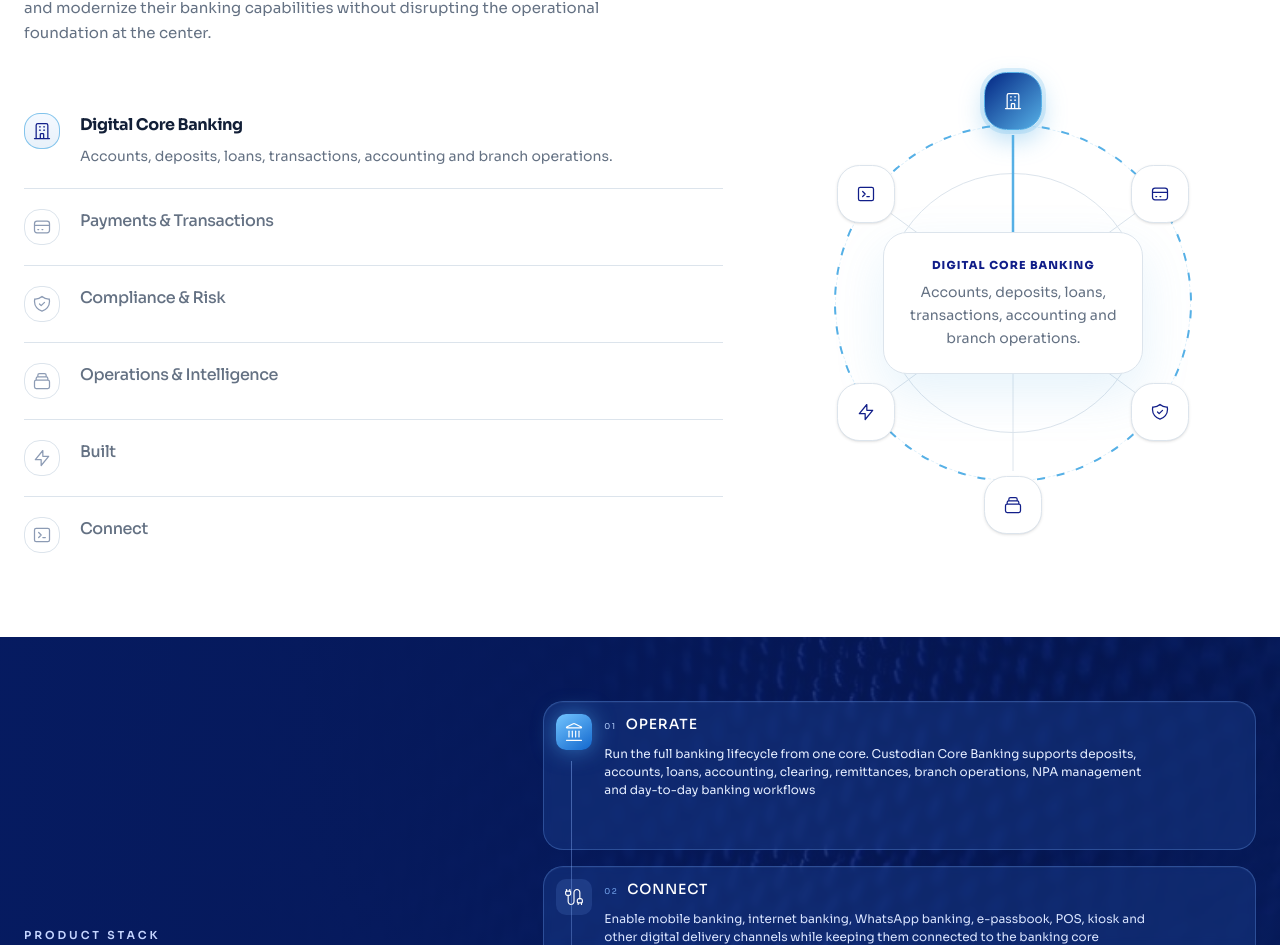
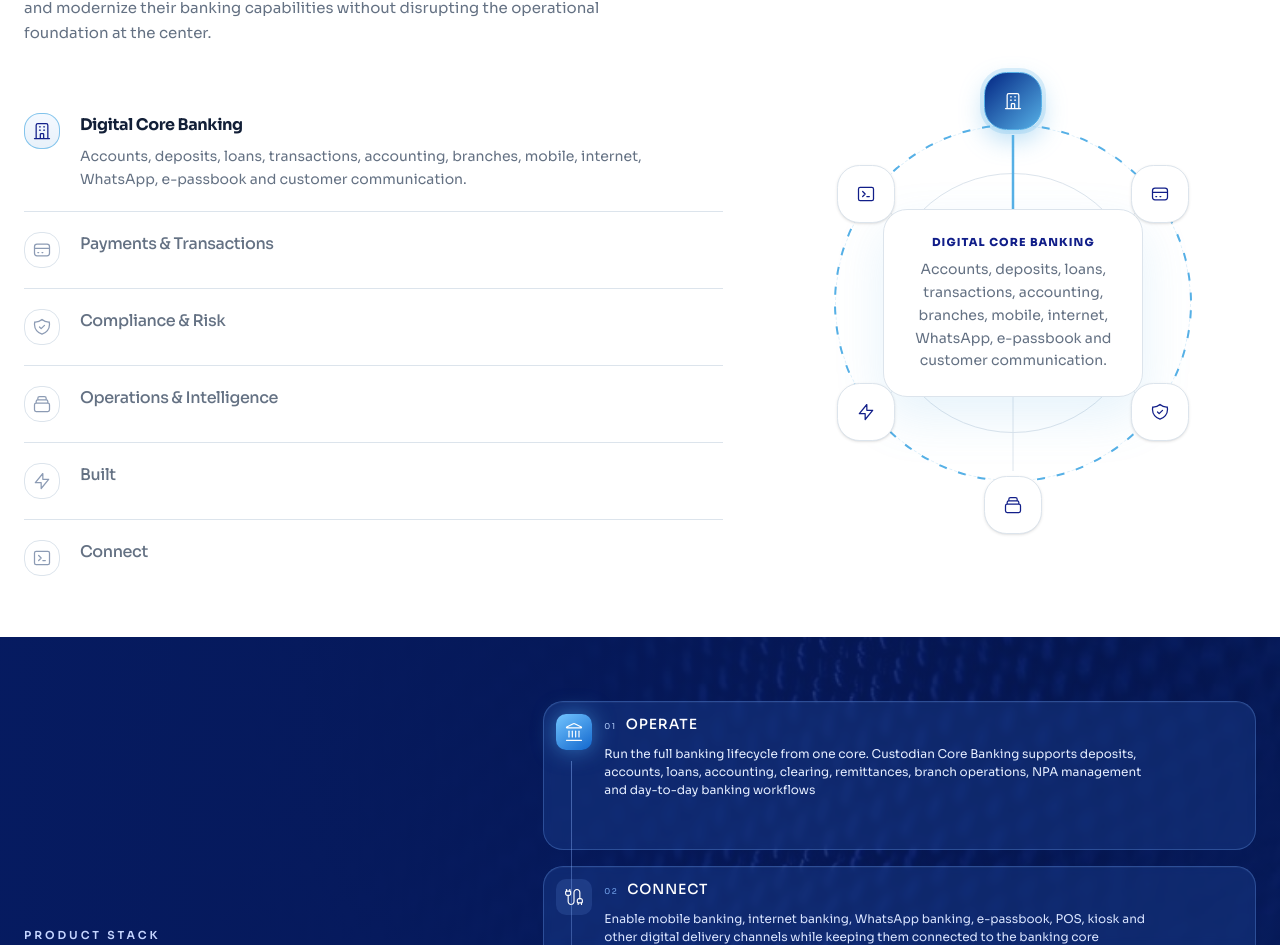
Before and after one commit to Upfinzo/list-software-UIteam, a Next.js app: page / in a window 1280 px wide. Shown: the part 1612-2557 px from the top of the page. Built offline with nearby package versions, Linux system fonts and the light colour scheme.

Commit message:
Digital Core Banking content update

```diff
--- a/components/Home/ConnectedCore.tsx
+++ b/components/Home/ConnectedCore.tsx
@@ -15,7 +15,7 @@ const tabs: CoreTab[] = [
     {
         id: 0,
         title: 'Digital Core Banking',
-        description: 'Accounts, deposits, loans, transactions, accounting and branch operations.',
+        description: 'Accounts, deposits, loans, transactions, accounting, branches, mobile, internet, WhatsApp, e-passbook and customer communication.',
         icon: (
             <svg className="w-5 h-5" fill="none" viewBox="0 0 24 24" stroke="currentColor" strokeWidth={1.5}>
                 <path strokeLinecap="round" strokeLinejoin="round" d="M19 21V5a2 2 0 00-2-2H7a2 2 0 00-2 2v16m14 0h2m-2 0h-5m-9 0H3m2 0h5M9 7h1m-1 4h1m4-4h1m-1 4h1m-5 10v-5a1 1 0 011-1h2a1 1 0 011 1v5m-4 0h4" />
```
